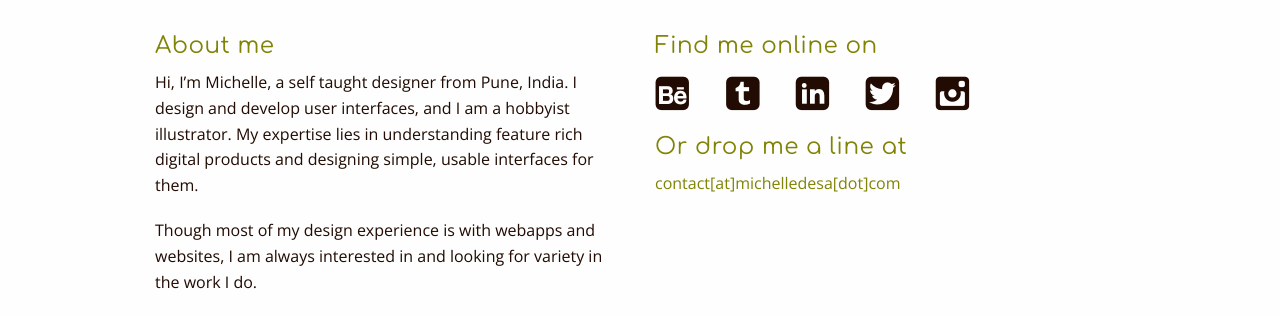
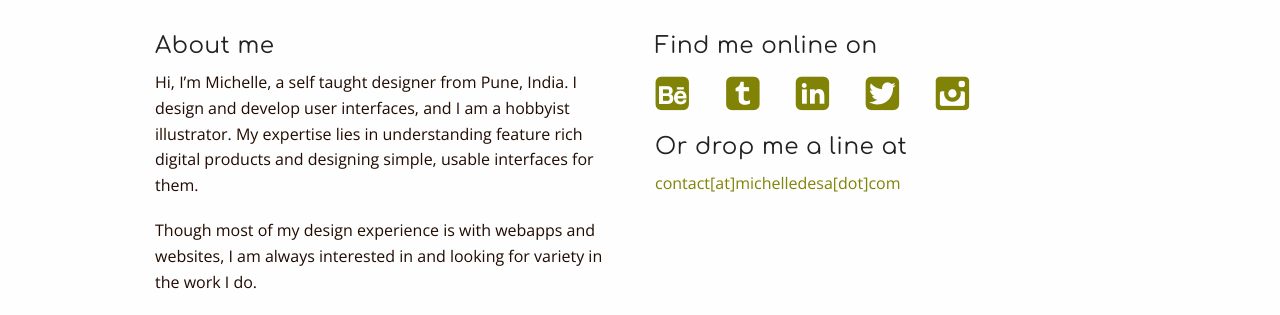
Before and after one commit to MichelleDesa/michelledesa.github.io, a website: page index.html in a window 1280 px wide. Shown: the part 803-1118 px from the top of the page. Drawn offline with nearby package versions, Linux system fonts and the light colour scheme.

Commit message:
Improve link styling

```diff
--- a/scss/_common.scss
+++ b/scss/_common.scss
@@ -52,6 +52,13 @@
 .social-links {
     @include inline-list;
     margin: 0 0 0 -1.8rem;
+    a {
+        border: 0;
+        color: $highlight-color;
+        &:hover {
+            color: scale-color($highlight-color, $lightness: -25%);
+        }
+    }
 }
 
 .secondary-header {
--- a/scss/_settings.scss
+++ b/scss/_settings.scss
@@ -126,7 +126,7 @@ $primary-color: #008CBA;
 $header-font-family: $sub-header-fonts;
 // $header-font-weight: $font-weight-normal;
 // $header-font-style: normal;
-$header-font-color: $highlight-color;
+// $header-font-color: $highlight-color;
 // $header-line-height: 1.4;
 // $header-top-margin: .2rem;
 // $header-bottom-margin: .5rem;
@@ -179,7 +179,7 @@ $header-font-color: $highlight-color;
 // $anchor-text-decoration: none;
 // $anchor-text-decoration-hover: none;
 $anchor-font-color: $highlight-color;
-$anchor-font-color-hover: scale-color($highlight-color, $lightness: -15%);
+$anchor-font-color-hover: scale-color($highlight-color, $lightness: -25%);
 
 // We use these to style the <hr> element
 // $hr-border-width: 1px;
--- a/scss/_theme.scss
+++ b/scss/_theme.scss
@@ -19,7 +19,6 @@ $body-fonts: 'Open Sans', sans-serif;
     url("/fonts/simple-social-icons/ss.svg#ss") format("svg");
   font-weight: normal;
   font-style: normal;
-
 }
 
 [data-icon]:before {
@@ -39,7 +38,7 @@ $body-fonts: 'Open Sans', sans-serif;
 [class*=" icon-"]:before {
   font-family: "ss" !important;
   font-size: 48px;
-  color: $body-text-color;
+//  color: $body-text-color;
   font-style: normal !important;
   font-weight: normal !important;
   font-variant: normal !important;
@@ -48,9 +47,6 @@ $body-fonts: 'Open Sans', sans-serif;
   line-height: 1.2;
   -webkit-font-smoothing: antialiased;
   -moz-osx-font-smoothing: grayscale;
-  :hover {
-      color: $highlight-color !important;
-  }
 }
 
 .icon-behance-icon:before {
```
Also changed, not shown: stylesheets/app.css.
